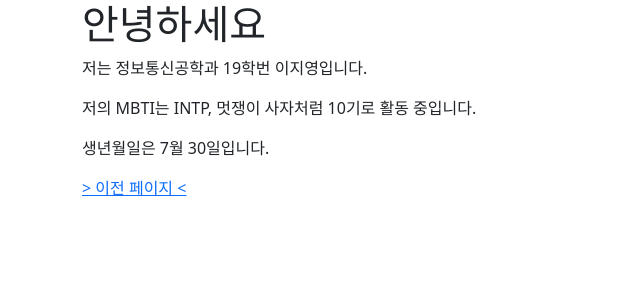
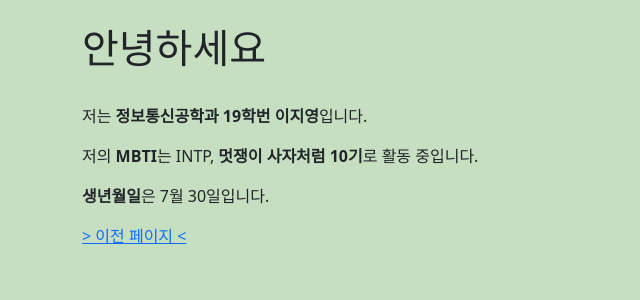
Before and after one commit to jiyoungzero/2022-sns-project, a Django app: page /showmyself/ in a window 1280 px wide. Shown: the top 300 px of the page, without its empty margins (0-640 px from the left). Run offline with Django 4.2, Linux system fonts and the light colour scheme.

Commit message:
css inline

```diff
--- a/main/templates/main/show.html
+++ b/main/templates/main/show.html
@@ -8,16 +8,18 @@
     <link href="https://cdn.jsdelivr.net/npm/bootstrap@5.1.3/dist/css/bootstrap.min.css" rel="stylesheet" integrity="sha384-1BmE4kWBq78iYhFldvKuhfTAU6auU8tT94WrHftjDbrCEXSU1oBoqyl2QvZ6jIW3" crossorigin="anonymous">
     <title>자기소개서_이지영</title>
 </head>
-<body>
+<body style='background-color:rgb(198, 223, 193)'>
     <div class="container">
         <div class="header">
-            <h1 class="hi">안녕하세요</h1>
-            <p>저는 정보통신공학과 19학번 이지영입니다. </p>
+            <br>
+            <h1 >안녕하세요</h1>
+            <br>
+            <p>저는 <b>정보통신공학과 19학번 이지영</b>입니다. </p>
 
         <div class="content">
 
-            <p>저의 MBTI는 INTP, 멋쟁이 사자처럼 10기로 활동 중입니다.</p>
-            <p>생년월일은 7월 30일입니다. </p>
+            <p>저의 <b>MBTI</b>는 INTP, <b>멋쟁이 사자처럼 10기</b>로 활동 중입니다.</p>
+            <p><b>생년월일</b>은 7월 30일입니다. </p>
             <a  href="http://127.0.0.1:8000/"> > 이전 페이지 <</a>
         </div>
     </div>
```
